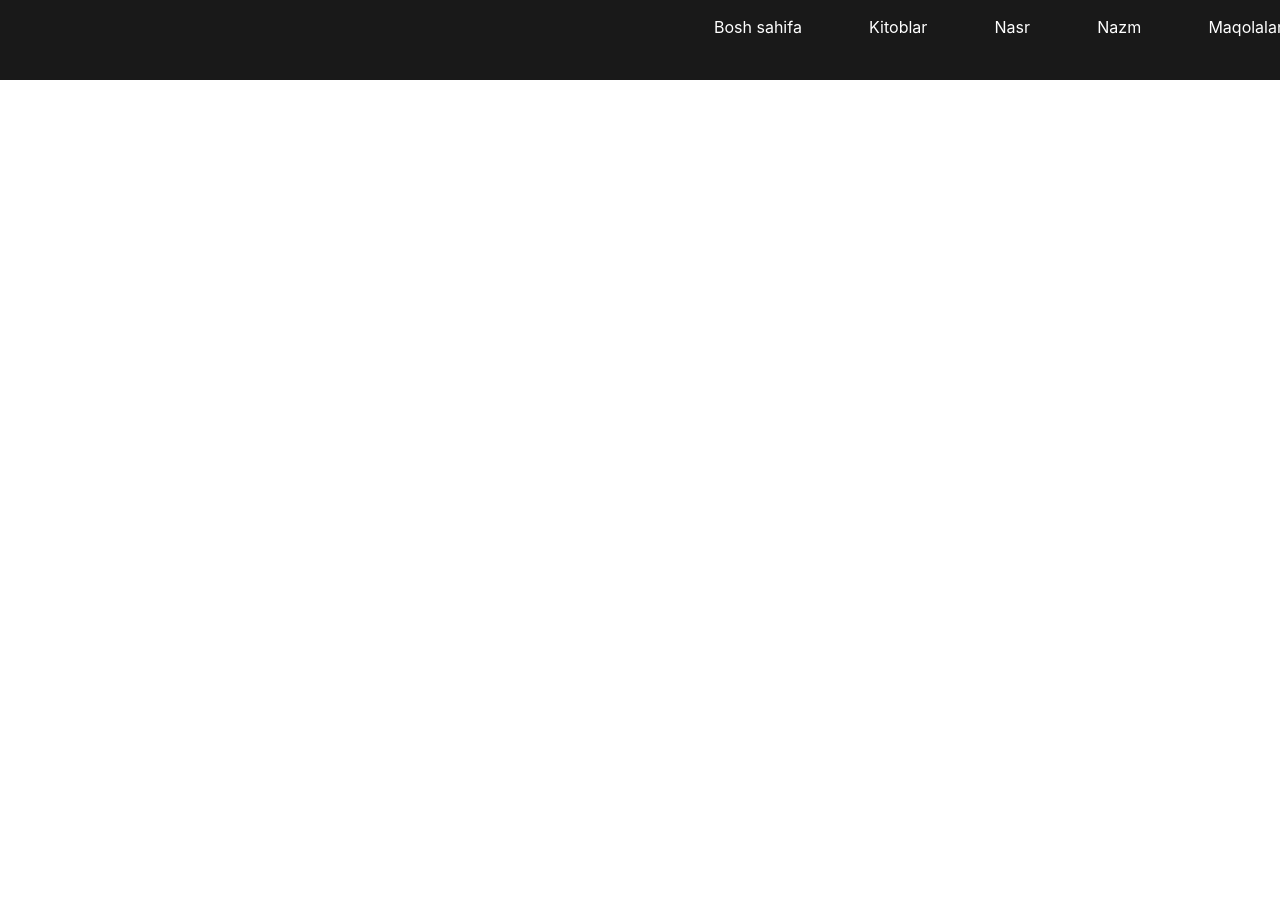
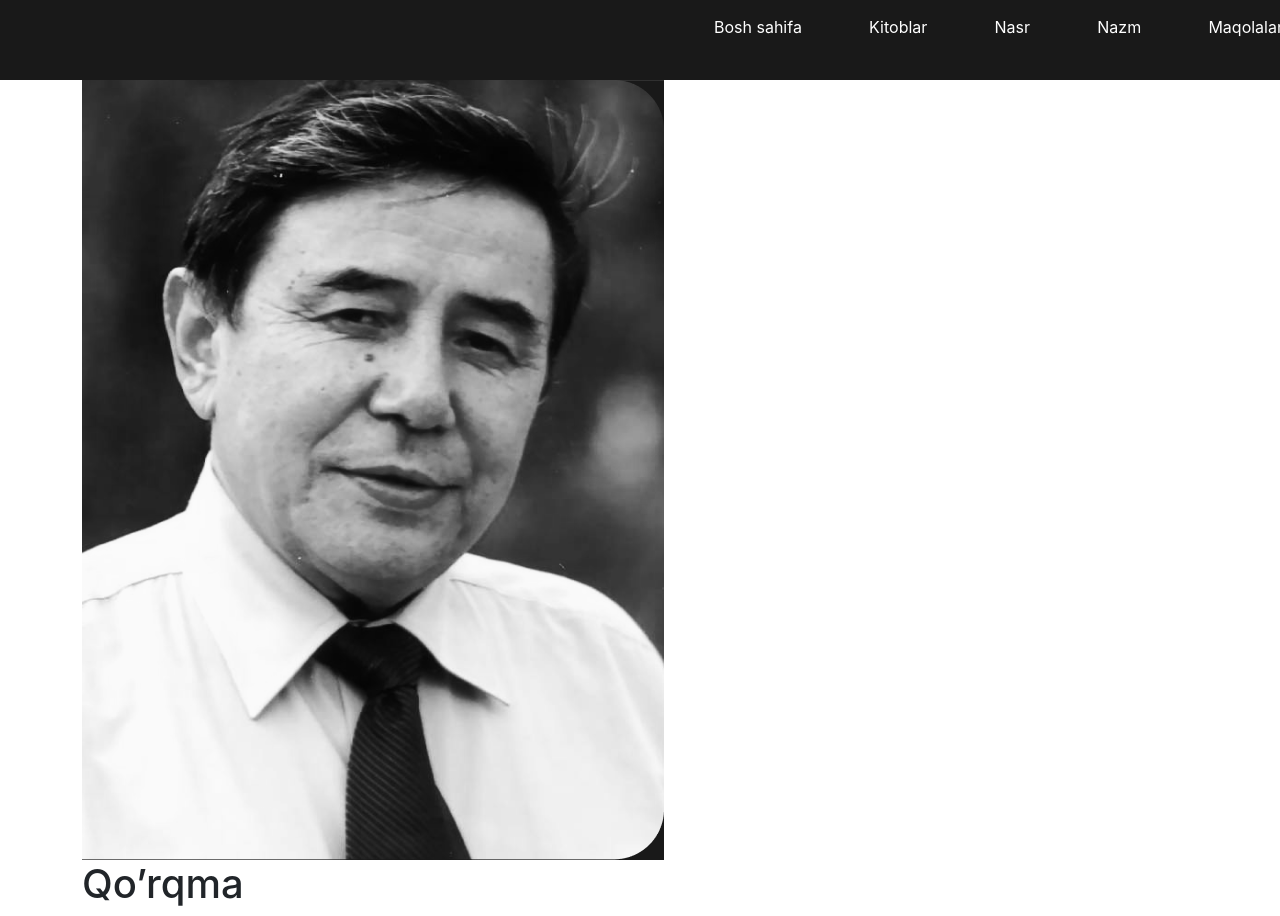
Before and after one commit to Begzodbekov/f3-badiat, a React (Create React App) app: page /book-view in a window 1280 px wide. Shown: the top 916 px of the page. Before the commit the page ends 800 px from the top, so only its background shows below. Built offline with nearby package versions, Linux system fonts and the light colour scheme.

Commit message:
asdsadsa

```diff
--- a/src/App.jsx
+++ b/src/App.jsx
@@ -5,7 +5,6 @@ import Nasr from './pages/Nasr/Nasr';
 import Signup from './pages/Signup/Signup';
 import Header from './Components/Header/Header';
 import Books from './pages/Books/Books';
-
 import Author from './pages/Author/Author';
 import Signin from './pages/Signin/Signin';
 import Booksv from './pages/Booksv/Booksv';
@@ -25,7 +24,7 @@ function App() {
         <Route path='/author/:slug' element={<Author />}></Route>
         <Route path='/signup' element={<Signup />}></Route>
         <Route path='/signin' element={<Signin />}></Route>
-        <Route path='/book-view/:slug' element={<Booksv />}></Route>
+        <Route path='/book-view' element={<Booksv/>}></Route>
       </Routes>
 
     </div>
```
